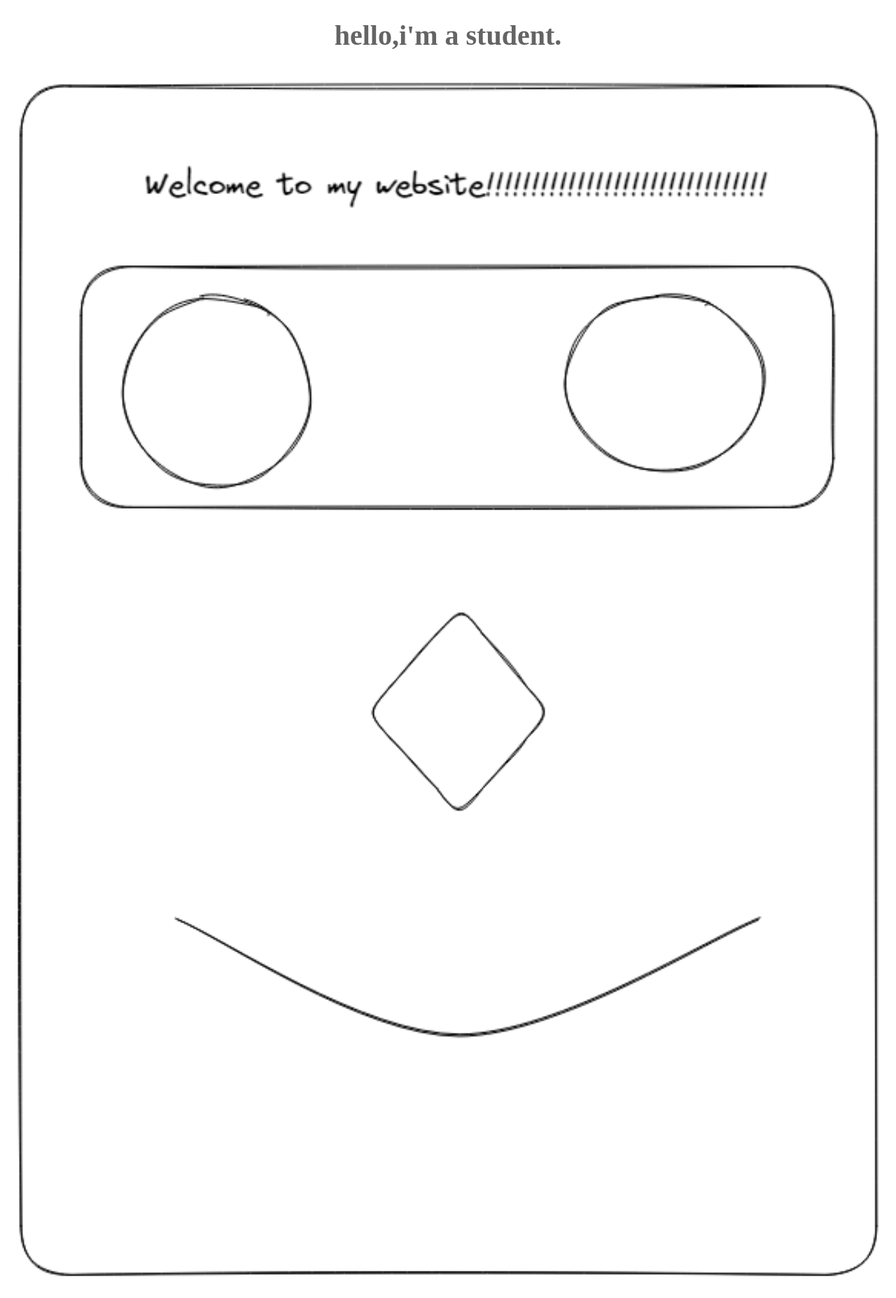
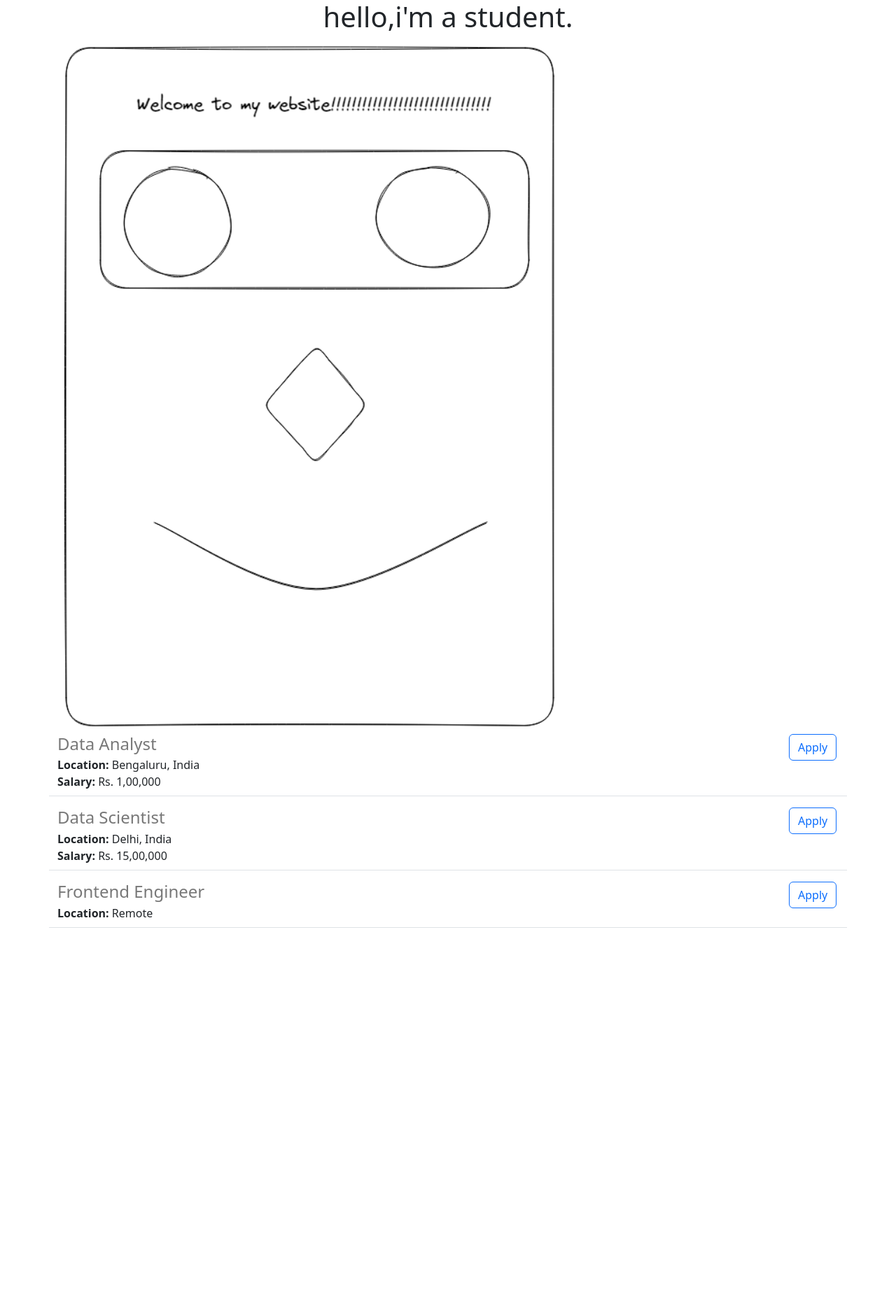
Before and after one commit to ninuan/website-careers, a Flask app: page / in a window 1280 px wide. Shown: the whole page at 70% size. After the commit the page ends 1326 px from the top, so only its background shows below. Run offline with Flask 2, Linux system fonts and the light colour scheme.

Commit message:
Added the dynamic data and API route

```diff
--- a/app.py
+++ b/app.py
@@ -1,9 +1,33 @@
-from flask import Flask,render_template
+from flask import Flask,render_template,jsonify
+
+JOBS = [
+  {
+    'id':1,
+    'title': 'Data Analyst',
+    'location': 'Bengaluru, India',
+    'salary': 'Rs. 1,00,000'
+  },
+  {
+    'id':2,
+    'title': 'Data Scientist',
+    'location': 'Delhi, India',
+    'salary': 'Rs. 15,00,000'
+  },
+  {
+    'id':3,
+    'title': 'Frontend Engineer',
+    'location': 'Remote'
+  }
+]
 
 app = Flask(__name__)
 @app.route("/")
 def helloworld():
-  return render_template("home.html")
+  return render_template("home.html", jobs = JOBS)
+
+@app.route('/api/jobs')
+def list_jobs():
+  return jsonify(JOBS)
 
 if __name__ == "__main__":
   app.run(host="0.0.0.0",debug = True)
--- a/templates/home.html
+++ b/templates/home.html
@@ -4,23 +4,31 @@
   <meta charset="UTF-8">
   <meta http-equiv="X-UA-Compatible" content="IE=edge">
   <meta name="viewport" content="width=device-width, initial-scale=1.0">
+  <link href="https://cdn.jsdelivr.net/npm/bootstrap@5.3.0-alpha1/dist/css/bootstrap.min.css" rel="stylesheet" integrity="sha384-GLhlTQ8iRABdZLl6O3oVMWSktQOp6b7In1Zl3/Jr59b6EGGoI1aFkw7cmDA6j6gD" crossorigin="anonymous">
   <title>ninuan</title>
   <style>
-    h1 {
+/*     h1 {
       font-size:40px;
       color:rgb(100,100,100);
       text-align:center;
-    }
+    } */
 
     #banner{
-      width: 100%;
+      width: 720px;
       height: 100%;
       object-fit: cover;
     }
   </style>
 </head>
 <body>
-  <h1>hello,i'm a student.</h1>
-  <img id="banner" src="static/demo1.png" >
+  <div class="container">
+    <h1 class="text-center">hello,i'm a student.</h1>
+    <img id="banner" src="static/demo1.png" >
+    <div>
+      {% for job in jobs %}
+        {% include 'jobitem.html' %}
+      {% endfor %}
+    </div>
+  </div>
 </body>
 </html>
--- /dev/null
+++ b/templates/jobitem.html
@@ -0,0 +1,12 @@
+<div class="border-bottom row" style="margin-bottom:16px;padding-bottom:8px;">
+  <div class='col-11'>
+    <h4 style="color: rgb(120,120,120);margin-bottom:4px;">          {{job["title"]}}</h4>
+    <div><b>Location: </b>{{job["location"]}}</div>
+    {% if 'salary' in job%}
+    <div><b>Salary: </b>{{job["salary"]}}</div>
+    {% endif %}
+  </div>
+  <div class='col-1'>
+    <button type='button' class='btn btn-outline-primary'>Apply</button>
+  </div>
+</div>
```
